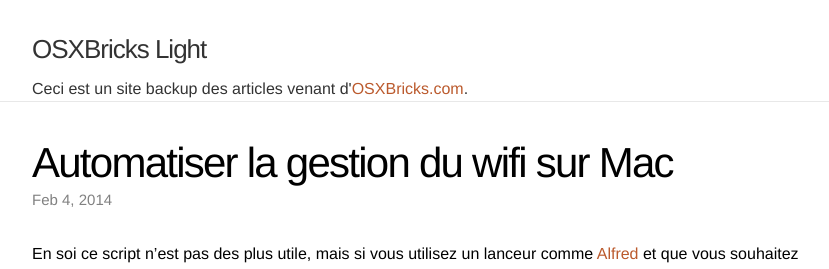
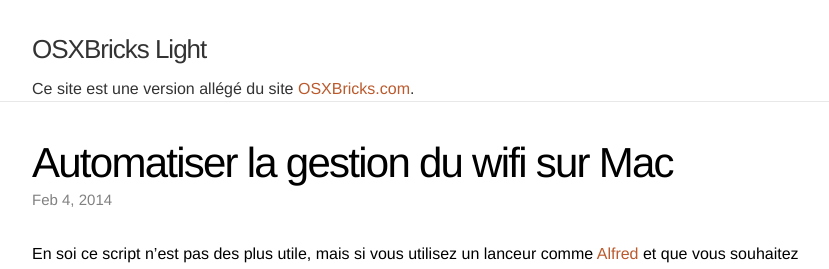
Before and after one commit to gitter-badger/osxbricks, a Jekyll site: the page built from _posts/2014-02-04-AutomatiserlagestionduwifisurMac.md, in a window 1280 px wide, cut to the strip 214-483 px from the top of the page. Shown: the whole strip, without its empty margins (208-1037 px from the left). Built offline with Jekyll 4.4.1, drawn with Linux system fonts in a browser that asks for light colours.

Commit message:
Mise à jour desc

```diff
--- a/_includes/header.html
+++ b/_includes/header.html
@@ -5,7 +5,7 @@
   <div class="wrap">
 
     <a class="site-title" href="{{ site.baseurl }}/">{{ site.title }}</a>
-        <p class="site_description">Ceci est un site backup des articles venant d'<a href="http://www.osxbricks.com">OSXBricks.com</a>.</p>
+        <p class="site_description">Ce site est une version allégé du site <a href="http://www.osxbricks.com">OSXBricks.com</a>.</p>
 
     <nav class="site-nav">
       <a href="#" class="menu-icon">
```
